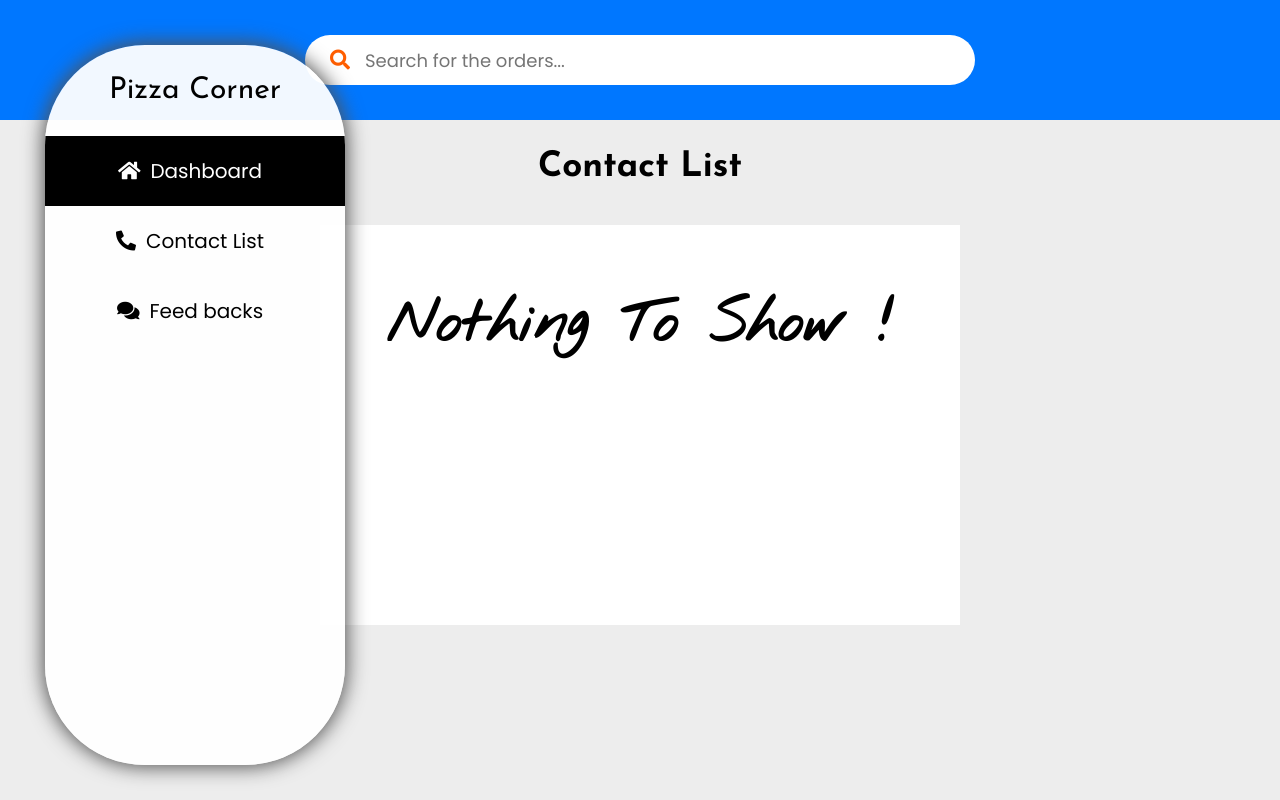
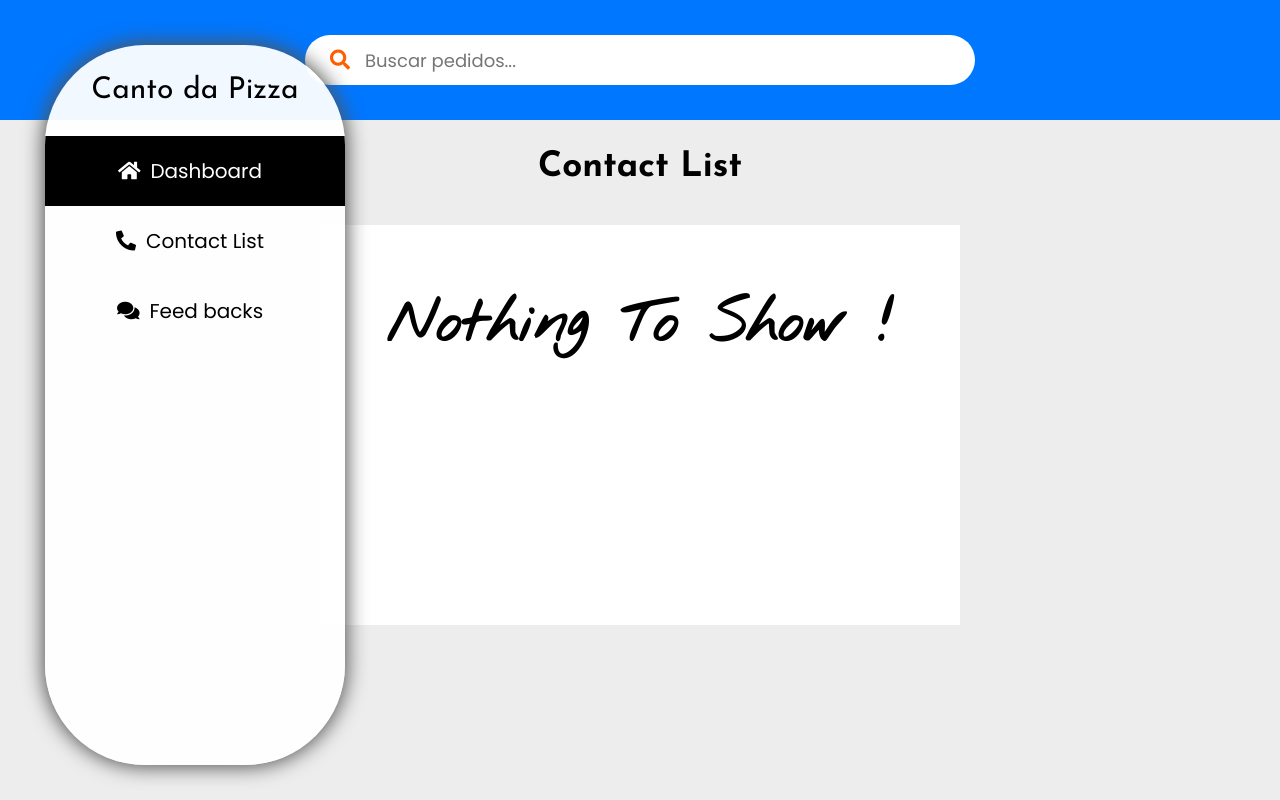
Before and after one commit to heitor-exe/TrabalhoPizzaria, a Django app: page /contactlist/ in a window 1280 px wide. Run offline with Django 3.2, Linux system fonts and the light colour scheme; a user stored in the database is signed in; data that the repository does not hold is empty; some web fonts are replaced.

Commit message:
Update Supervisor.html

```diff
--- a/templates/Supervisor/Supervisor.html
+++ b/templates/Supervisor/Supervisor.html
@@ -5,7 +5,7 @@
     <meta charset="UTF-8">
     <meta http-equiv="X-UA-Compatible" content="IE=edge">
     <meta name="viewport" content="width=device-width, initial-scale=1.0">
-    <title>Superviser</title>
+    <title>Supervisor</title>
     <link rel="preconnect" href="https://fonts.googleapis.com">
     <link rel="preconnect" href="https://fonts.gstatic.com" crossorigin>
     <link href="https://fonts.googleapis.com/css2?family=Cedarville+Cursive&family=Josefin+Sans:ital,wght@0,300;0,400;0,500;0,600;0,700;1,300;1,400;1,500;1,600;1,700&family=Nothing+You+Could+Do&family=Poppins:ital,wght@0,300;0,400;0,500;0,600;0,700;1,300;1,400;1,500;1,600;1,700&display=swap" rel="stylesheet">
@@ -282,7 +282,7 @@
         <div class="side__supervisor__bar">
             <div class="brand__logo">
                 <a href="/dashboard/">
-                    Pizza Corner
+                    Canto da Pizza
                 </a>
             </div>
             <ul>
@@ -294,7 +294,7 @@
         <header>
             <form class="form" action="/dashboard/search/">
                 <button type="submit"><i class="fas fa-search"></i></button>
-                <input type="search" name="search" id="search" placeholder="Search for the orders...">
+                <input type="search" name="search" id="search" placeholder="Buscar pedidos...">
             </form>
         </header>
         {% block body %}{% endblock body %}
```
